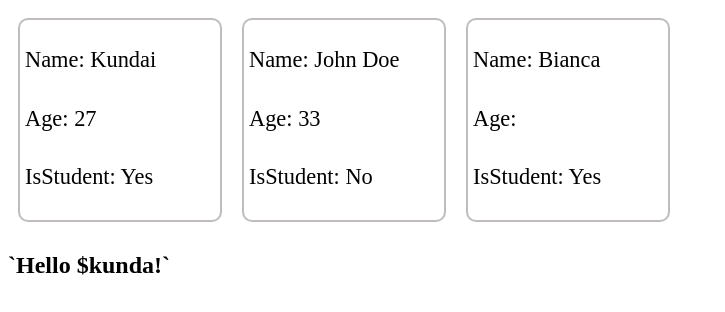
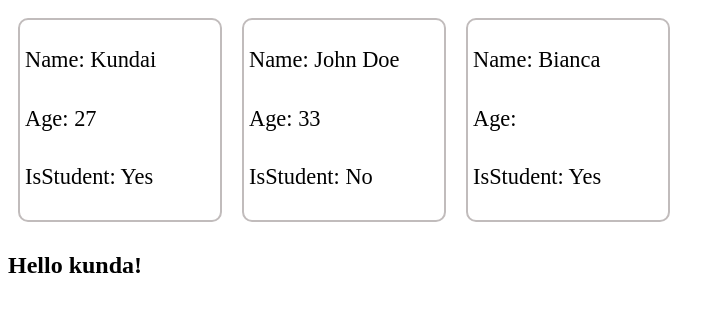
Before and after one commit to datlearner/Practise, a React (Vite) app in the folder props-crendering/: page / in a window 1280 px wide. Shown: the top 312 px of the page, without its empty margins (0-725 px from the left). Built offline with nearby package versions, Linux system fonts and the light colour scheme.

Commit message:
starting up with react

```diff
--- a/props-crendering/src/Greeting.jsx
+++ b/props-crendering/src/Greeting.jsx
@@ -15,7 +15,7 @@ import PropTypes from 'prop-types'
 function Greeting(props) {
     return(
         <div>
-            <h2> `Hello ${props.name}!` </h2>
+            <h2> Hello {props.name}! </h2>
         </div>
     )
 }
```
